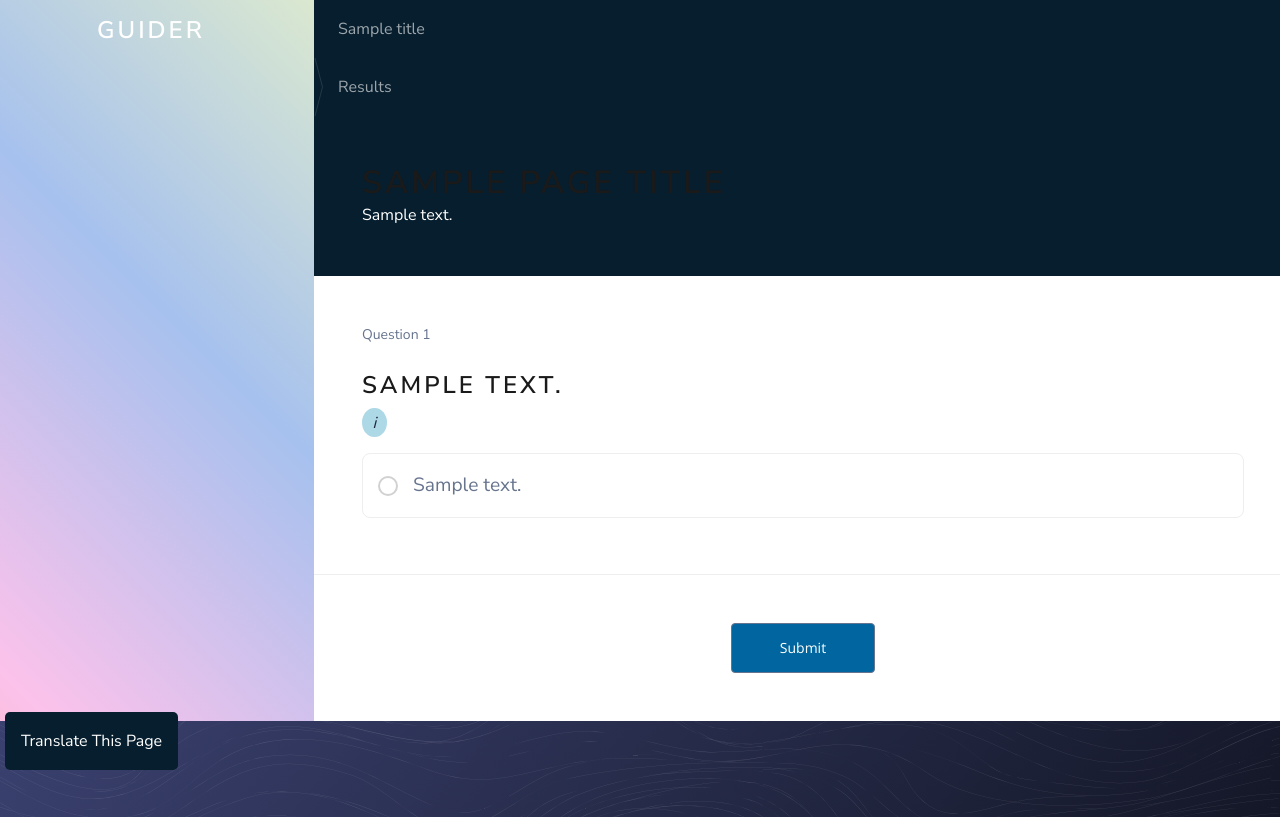
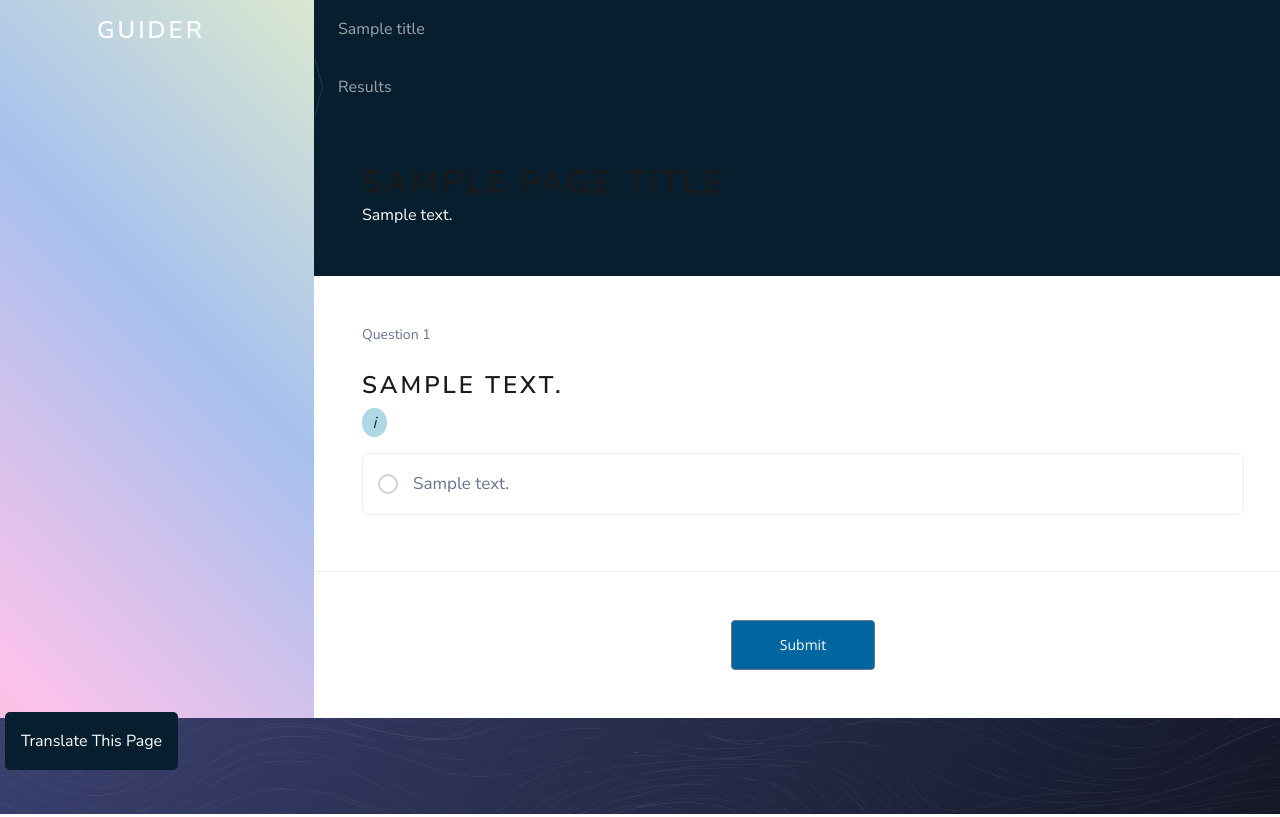
Before and after one commit to rohittp0/guider, a Django app: template templates/home/assessment.html in a window 1280 px wide. Run offline with Django 4.2, Linux system fonts and the light colour scheme; tables that the repository leaves empty hold one stand-in row (values such as "Sample post"); the template is opened without the code that fills it: values that come from a table or form of the project are taken from there, most other values are stand-ins (such as "Sample title", 1, 10 or a date in 2020); some libraries are stand-ins or nearby versions.

Commit message:
set font size to 17px

```diff
--- a/static/css/assessment.css
+++ b/static/css/assessment.css
@@ -57,7 +57,7 @@
     margin-bottom: 10px;
     border-radius: 8px;
     transition: background-color 0.3s;
-    font-size: 1.2rem;
+    font-size: 17px;
 }
 
 .choice-item:hover {
```
